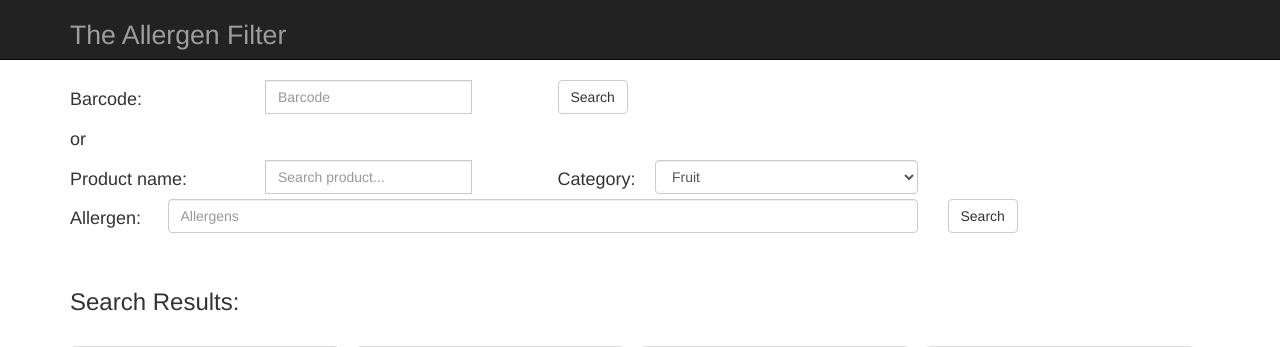
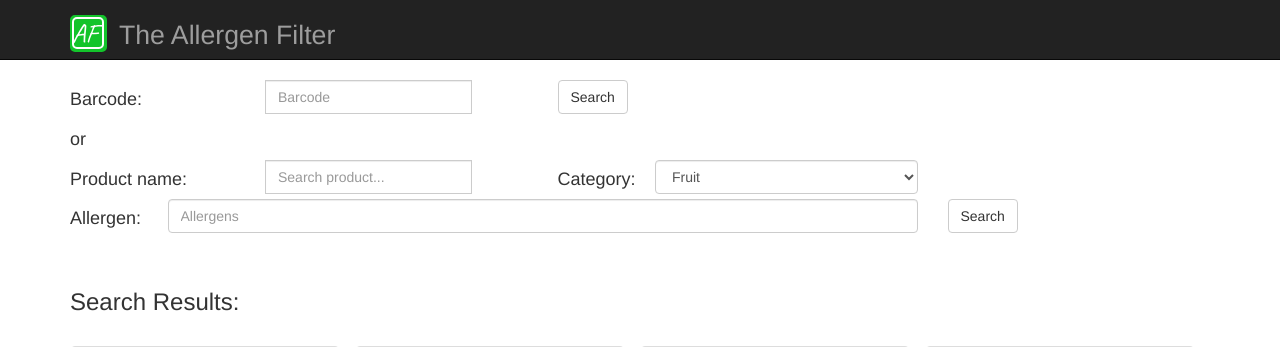
Before and after one commit to Hongyil1/The-Allergen-Filter, a Django app: page /allergyshop/ in a window 1280 px wide. Shown: the top 347 px of the page. Run offline with Django 3.2, Linux system fonts and the light colour scheme; data comes from the database, SQL or seed files in the repository; some libraries are stand-ins or nearby versions.

Commit message:
we have a logo now

```diff
--- a/allergydb/allergyshop/templates/allergyshop/index.html
+++ b/allergydb/allergyshop/templates/allergyshop/index.html
@@ -10,7 +10,8 @@
     <!--<link href="css/bootstrap.min.css" rel="stylesheet">-->
     <link rel="stylesheet" href="{% static 'bootstrap-3.3.7/css/bootstrap.min.css' %}">
     <!-- <link href="css/index-style.css" rel="stylesheet"> -->
-      <link rel="stylesheet" href="{% static 'index-style.css' %}">
+    <link rel="stylesheet" href="{% static 'index-style.css' %}">
+    <link href="https://fonts.googleapis.com/css?family=Caveat" rel="stylesheet">
 
     <script src="{% static 'jquery-1.12.4.min.js' %}"></script>
     <script src="{% static 'bootstrap-3.3.7/js/bootstrap.min.js' %}"></script>
@@ -24,6 +25,11 @@
       <nav class="navbar navbar-inverse navbar-static-top">
       	<div class="container">
       		<div class="navbar-header">
+            <div class="logo">
+              <div class="inner-logo">
+                <a href="" class="af">AF<a href="">
+              </div>
+            </div>
       			<a href="#" class="navbar-brand">The Allergen Filter</a>
       		</div>
       	</div>
--- a/allergydb/static/index-style.css
+++ b/allergydb/static/index-style.css
@@ -3,8 +3,38 @@
 }
 
 .navbar a {
+  color: white;
   font-size: 20pt;
   line-height: 40px;
+}
+
+.logo {
+  background-color: #13C42B;
+  width: 37px;
+  height: 37px;
+  border: 2px solid #13C42B;
+  border-radius: 5px;
+  float: left;
+  margin-top: 15px;
+  margin-right: 12px;
+}
+
+.inner-logo {
+  width: 32px;
+  height: 32px;
+  background-color: #13C42B;
+  border: 2px solid white;
+  border-radius: 5px;
+}
+
+.af {
+  position: relative;
+  top: -6px;
+  left: -2px;
+  font-size: 9pt;
+  color: white;
+  text-align: center;
+  font-family: 'Caveat', cursive;
 }
 
 .search-results > h3 {
@@ -26,3 +56,11 @@
   border: 1px solid #dddddd;
   border-radius: 5px;
 }
+
+footer {
+  font-size: 10pt;
+  margin-top: 40px;
+  padding: 8px 0;
+  text-align: center;
+  border-top: 1px solid #dddddd;
+}
```
Also changed, not shown: other parts of allergydb/allergyshop/templates/allergyshop/index.html (+13 -10 lines), allergydb/allergyshop/templates/allergyshop/detail.html (+7 -6 lines), allergydb/static/detail-style.css (+39 -0 lines).
